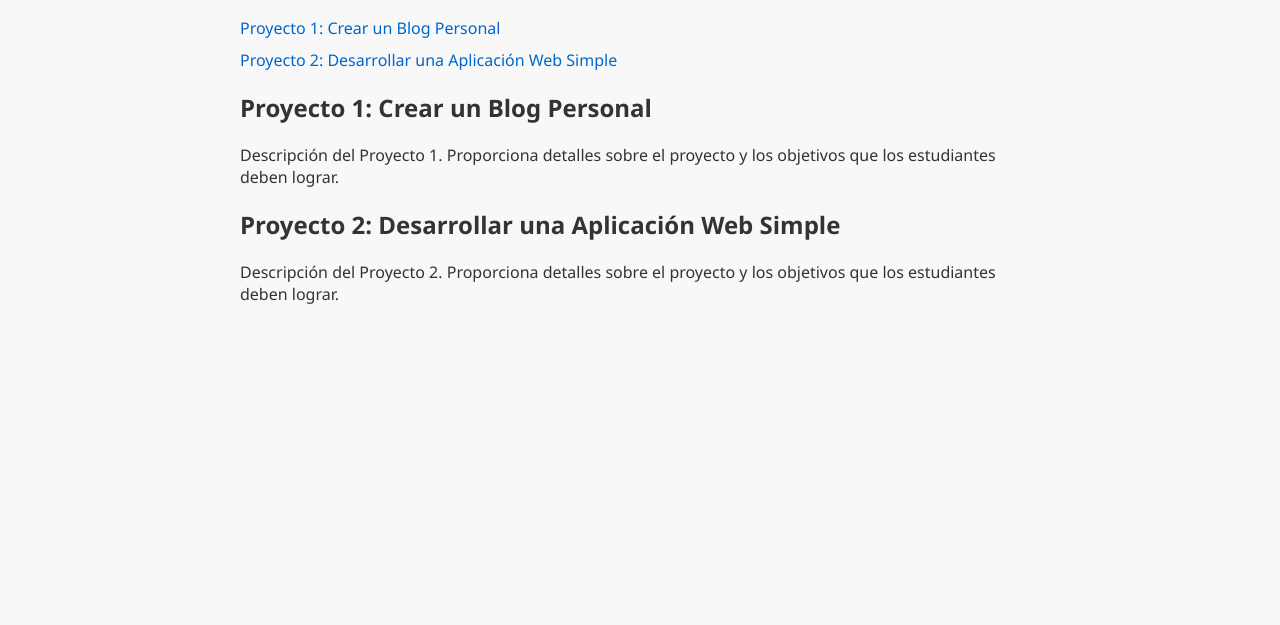
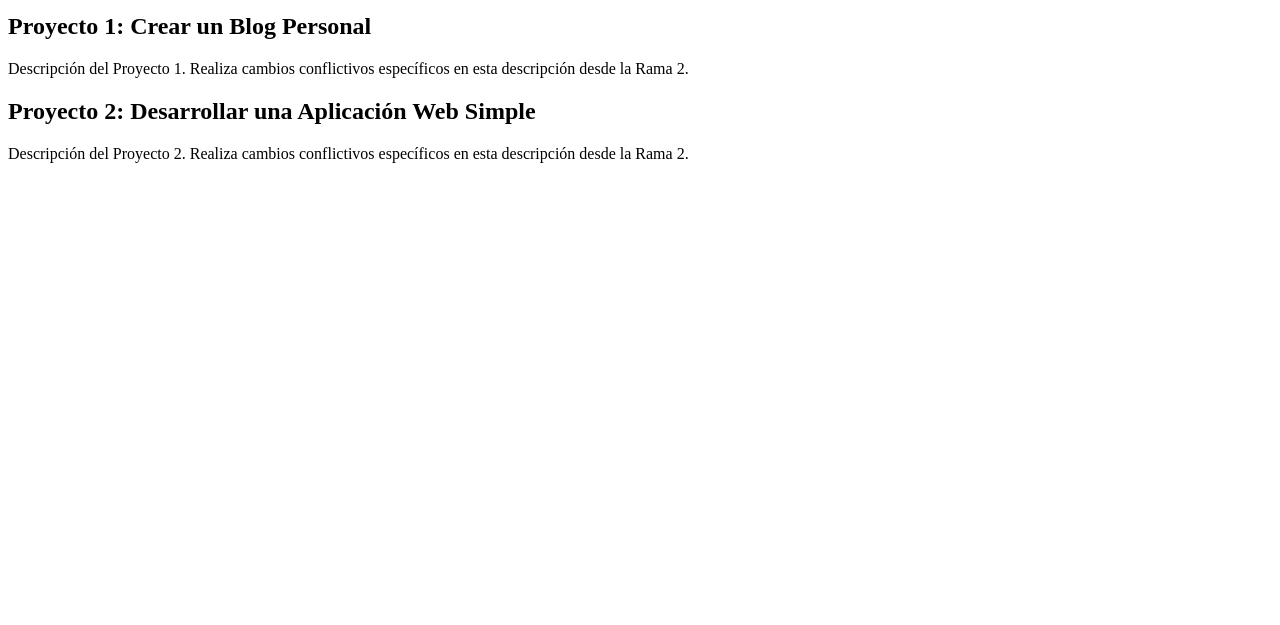
Before and after one commit to Marlonds95/ejercicio2, a plain HTML site: page app-isi-2/proyectos.html in a window 1280 px wide. Shown: the part 175-800 px from the top of the page. Drawn offline with Linux system fonts and the light colour scheme.

Commit message:
actualización de proyectos y ejercicios

```diff
--- a/app-isi-2/proyectos.html
+++ b/app-isi-2/proyectos.html
@@ -5,40 +5,6 @@
     <meta name="viewport" content="width=device-width, initial-scale=1.0">
     <title>Proyectos Prácticos</title>
     <style>
-        body {
-            font-family: 'Segoe UI', Tahoma, Geneva, Verdana, sans-serif;
-            max-width: 800px;
-            margin: 0 auto;
-            padding: 20px;
-            background-color: #f8f8f8;
-            color: #333;
-        }
-
-        h1 {
-            color: #0066cc;
-        }
-
-        p {
-            margin-bottom: 20px;
-        }
-
-        ul {
-            list-style-type: none;
-            padding: 0;
-        }
-
-        li {
-            margin-bottom: 10px;
-        }
-
-        a {
-            color: #0066cc;
-            text-decoration: none;
-        }
-
-        a:hover {
-            text-decoration: underline;
-        }
     </style>
 </head>
 <body>
@@ -53,11 +19,13 @@
         <!-- Agrega más proyectos según sea necesario -->
     </ul>
 
+    <!-- Cambio conflictivo 1 en la Rama 2 -->
     <h2 id="proyecto1">Proyecto 1: Crear un Blog Personal</h2>
-    <p>Descripción del Proyecto 1. Proporciona detalles sobre el proyecto y los objetivos que los estudiantes deben lograr.</p>
+    <p>Descripción del Proyecto 1. Realiza cambios conflictivos específicos en esta descripción desde la Rama 2.</p>
 
+    <!-- Cambio conflictivo 2 en la Rama 2 -->
     <h2 id="proyecto2">Proyecto 2: Desarrollar una Aplicación Web Simple</h2>
-    <p>Descripción del Proyecto 2. Proporciona detalles sobre el proyecto y los objetivos que los estudiantes deben lograr.</p>
+    <p>Descripción del Proyecto 2. Realiza cambios conflictivos específicos en esta descripción desde la Rama 2.</p>
 
     <!-- Agrega más proyectos según sea necesario -->
 
```
